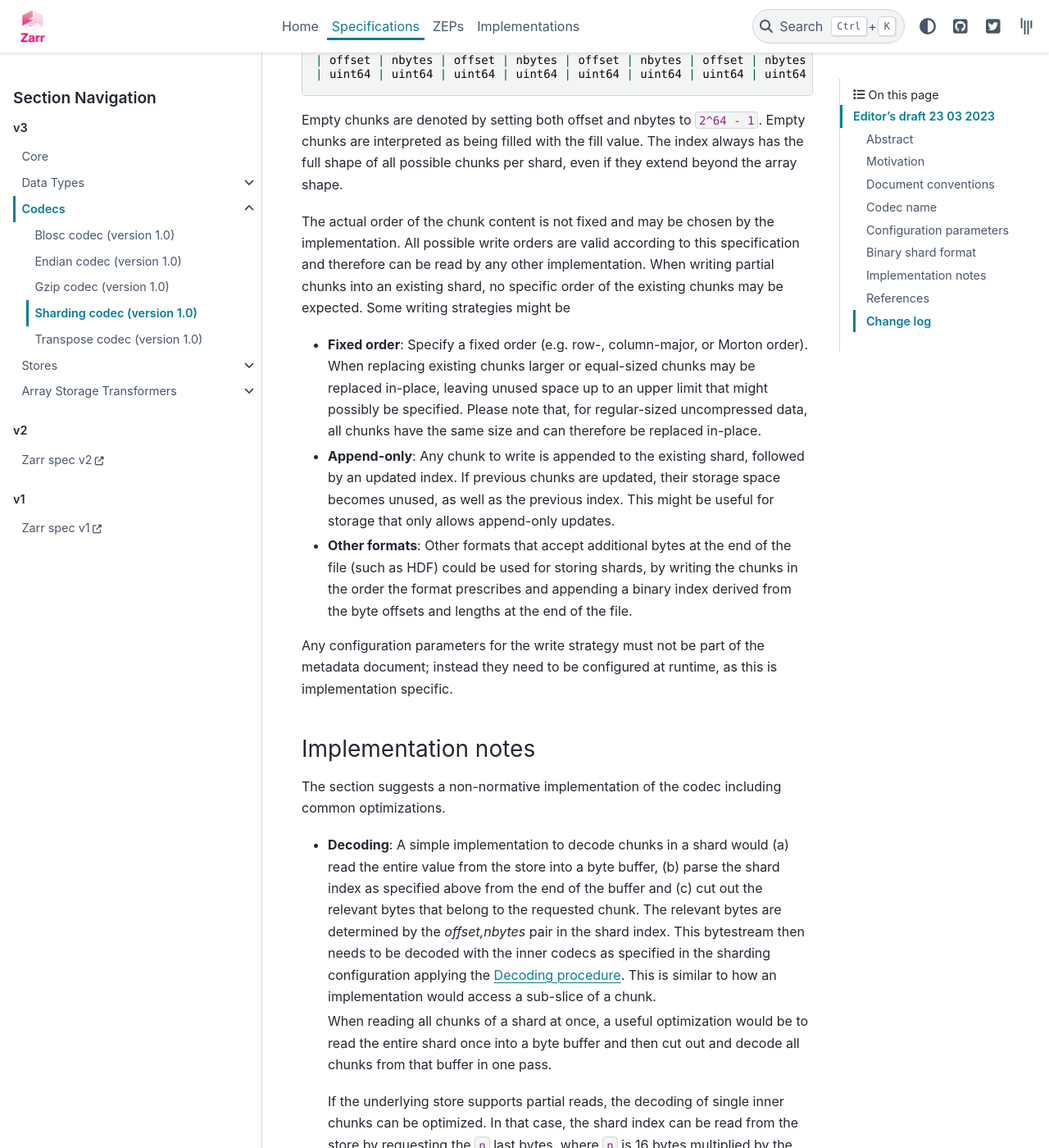
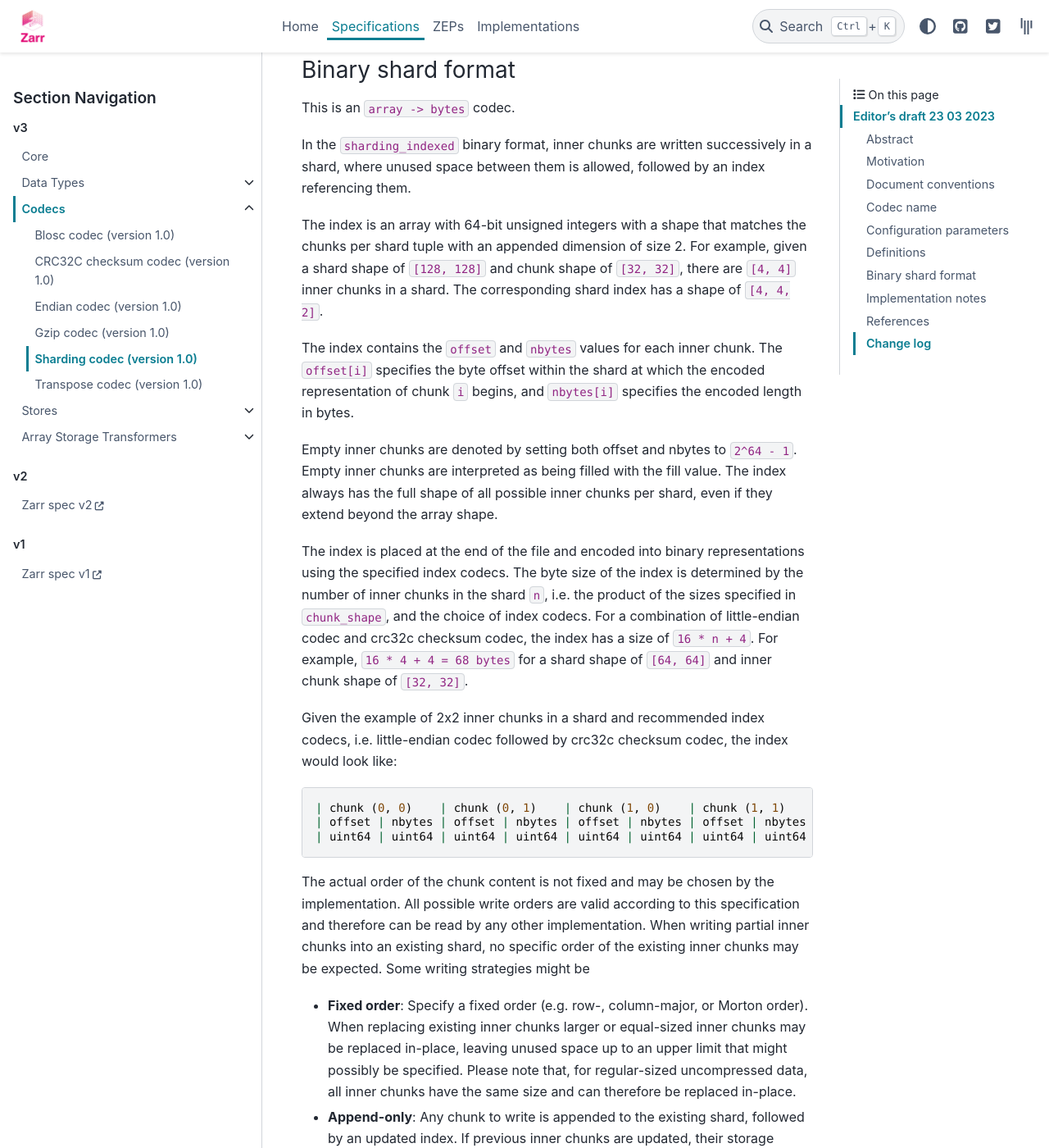
Before and after one commit to zarr-developers/zarr-specs, a Sphinx documentation site: the page built from docs/v3/codecs/sharding-indexed/v1.0.rst, in a window 1280 px wide and 1400 px high, scrolled down 4017 px. Shown: the whole window at 82% size. Built offline with Sphinx 7.4.7 and the PyData theme 0.15.4, drawn with Linux system fonts in a browser that asks for light colours; a script that is not in the unit is left out; some of the changed text lies outside the part shown.

Commit message:
adds index_codecs to the sharding spec

```diff
--- a/docs/v3/codecs/sharding-indexed/v1.0.rst
+++ b/docs/v3/codecs/sharding-indexed/v1.0.rst
@@ -92,11 +92,26 @@ Sharding can be configured per array in the :ref:`array-metadata` as follows::
             "chunk_shape": [32, 32],
             "codecs": [
               {
+                "name": "endian",
+                "configuration": {
+                  "endian": "little",
+                }
+              },
+              {
                 "name": "gzip",
                 "configuration": {
                   "level": 1
                 }
               }
+            ],
+            "index_codecs": [
+              {
+                "name": "endian",
+                "configuration": {
+                  "endian": "little",
+                }
+              },
+              { "name": "crc32c"}
             ]
           }
         }
@@ -105,21 +120,44 @@ Sharding can be configured per array in the :ref:`array-metadata` as follows::
 
 ``chunk_shape``
 
-    An array of integers specifying the size of the inner chunks in a shard
-    along each dimension of the outer array.  The length of the ``chunk_shape``
-    array must match the number of dimensions of the outer chunk to which this
-    sharding codec is applied, and the chunk size along each dimension must
-    evenly divide the size of the outer chunk.  For example, an inner chunk
-    shape of ``[32, 2]`` with an outer chunk shape ``[64, 64]`` indicates that
-    64 chunks are combined in one shard, 2 along the first dimension, and for
+    An array of integers specifying the shape of the inner chunks in a shard
+    along each dimension of the outer array. The length of the ``chunk_shape``
+    array must match the number of dimensions of the shard shape to which this
+    sharding codec is applied, and the inner chunk shape along each dimension must
+    evenly divide the size of the shard shape. For example, an inner chunk
+    shape of ``[32, 2]`` with an shard shape ``[64, 64]`` indicates that
+    64 inner chunks are combined in one shard, 2 along the first dimension, and for
     each of those 32 along the second dimension.
 
 ``codecs``
 
     Specifies a list of codecs to be used for encoding and decoding inner chunks.
     The value must be an array of objects, as specified in the
-    :ref:`array-metadata`. An absent ``codecs`` member is equivalent to
-    specifying an empty list of codecs.
+    :ref:`array-metadata`. The ``codecs`` member is required and needs to contain
+    exactly one ``array -> bytes`` codec.
+
+``index_codecs``
+
+    Specifies a list of codecs to be used for encoding and decoding shard index.
+    The value must be an array of objects, as specified in the
+    :ref:`array-metadata`. The ``index_codecs`` member is required and needs to
+    contain exactly one ``array -> bytes`` codec. Codecs that produce
+    variable-sized encoded representation, such as compression codecs, MUST NOT
+    be used for index codecs. It is RECOMMENDED to use a little-endian codec
+    followed by a crc32c checksum as index codecs.
+
+Definitions
+===========
+
+* **Shard** is a chunk of the outer array that corresponds to one storage object.
+  As described in this document, shards MAY have multiple inner chunks.
+* **Inner chunk** is a chunk within the shard.
+* **Shard shape** is the chunk shape of the outer array.
+* **Inner chunk shape** is defined by the ``chunk_shape`` configuration of the codec.
+  The inner chunk shape needs to have the same dimensions as the shard shape and the
+  inner chunk shape along each dimension must evenly divide the size of the shard shape.
+* **Chunks per shard** is the element-wise division of the shard shape by the
+  inner chunk shape.
 
 
 Binary shard format
@@ -127,63 +165,59 @@ Binary shard format
 
 This is an ``array -> bytes`` codec.
 
-In the ``sharding_indexed`` binary format, chunks are written successively in a
+In the ``sharding_indexed`` binary format, inner chunks are written successively in a
 shard, where unused space between them is allowed, followed by an index
 referencing them.
 
-The index is placed at the end of the file and has a size of ``16 * n + 4``
-bytes, where ``n`` is the number of chunks in the shard, i.e. the product of the
-sizes specified in ``chunk_shape``.  For example, ``16 * 4 + 4 = 68 bytes`` for a
-shard shape of ``[64, 64]`` and inner chunk shape of ``[32, 32]``.
+The index is an array with 64-bit unsigned integers with a shape that matches the
+chunks per shard tuple with an appended dimension of size 2.
+For example, given a shard shape of ``[128, 128]`` and chunk shape of ``[32, 32]``,
+there are ``[4, 4]`` inner chunks in a shard. The corresponding shard index has a
+shape of ``[4, 4, 2]``.
 
-The index format is:
-
-- ``offset[0] : uint64le``
-- ``nbytes[0] : uint64le``
-- ``offset[1] : uint64le``
-- ``nbytes[1] : uint64le``
-- ...
-- ``offset[n-1] : uint64le``
-- ``nbytes[n-1] : uint64le``
-- ``checksum : uint32le``
-
-The final 4 bytes of the index is the CRC-32C checksum of the first ``16 * n``
-bytes of the index (everything except the final checksum).
-
-The chunks are listed in the index in row-major (C) order.
-
+The index contains the ``offset`` and ``nbytes`` values for each inner chunk.
 The ``offset[i]`` specifies the byte offset within the shard at which the
 encoded representation of chunk ``i`` begins, and ``nbytes[i]`` specifies the
 encoded length in bytes.
 
-Given the example of 2x2 inner chunks in a shard, the index would look like::
+Empty inner chunks are denoted by setting both offset and nbytes to ``2^64 - 1``.
+Empty inner chunks are interpreted as being filled with the fill value. The index
+always has the full shape of all possible inner chunks per shard, even if they extend
+beyond the array shape.
+
+The index is placed at the end of the file and encoded into binary representations
+using the specified index codecs. The byte size of the index is determined by the
+number of inner chunks in the shard ``n``, i.e. the product of the sizes specified in
+``chunk_shape``, and the choice of index codecs. For a combination of little-endian
+codec and crc32c checksum codec, the index has a size of ``16 * n + 4``. For example,
+``16 * 4 + 4 = 68 bytes`` for a shard shape of ``[64, 64]`` and inner chunk shape of
+``[32, 32]``.
+
+Given the example of 2x2 inner chunks in a shard and recommended index codecs, i.e.
+little-endian codec followed by crc32c checksum codec, the index would look like::
 
     | chunk (0, 0)    | chunk (0, 1)    | chunk (1, 0)    | chunk (1, 1)    |          |
     | offset | nbytes | offset | nbytes | offset | nbytes | offset | nbytes | checksum |
     | uint64 | uint64 | uint64 | uint64 | uint64 | uint64 | uint64 | uint64 | uint32   |
 
-Empty chunks are denoted by setting both offset and nbytes to ``2^64 - 1``.
-Empty chunks are interpreted as being filled with the fill value. The index
-always has the full shape of all possible chunks per shard, even if they extend
-beyond the array shape.
 
 The actual order of the chunk content is not fixed and may be chosen by the
 implementation. All possible write orders are valid according to this
 specification and therefore can be read by any other implementation. When
-writing partial chunks into an existing shard, no specific order of the existing
-chunks may be expected. Some writing strategies might be
+writing partial inner chunks into an existing shard, no specific order of the existing
+inner chunks may be expected. Some writing strategies might be
 
 * **Fixed order**: Specify a fixed order (e.g. row-, column-major, or Morton
-  order). When replacing existing chunks larger or equal-sized chunks may be
+  order). When replacing existing inner chunks larger or equal-sized inner chunks may be
   replaced in-place, leaving unused space up to an upper limit that might
   possibly be specified. Please note that, for regular-sized uncompressed data,
-  all chunks have the same size and can therefore be replaced in-place.
+  all inner chunks have the same size and can therefore be replaced in-place.
 * **Append-only**: Any chunk to write is appended to the existing shard,
-  followed by an updated index. If previous chunks are updated, their storage
+  followed by an updated index. If previous inner chunks are updated, their storage
   space becomes unused, as well as the previous index. This might be useful for
   storage that only allows append-only updates.
 * **Other formats**: Other formats that accept additional bytes at the end of
-  the file (such as HDF) could be used for storing shards, by writing the chunks
+  the file (such as HDF) could be used for storing shards, by writing the inner chunks
   in the order the format prescribes and appending a binary index derived from
   the byte offsets and lengths at the end of the file.
 
@@ -198,7 +232,7 @@ Implementation notes
 The section suggests a non-normative implementation of the codec including
 common optimizations.
 
-* **Decoding**: A simple implementation to decode chunks in a shard would (a)
+* **Decoding**: A simple implementation to decode inner chunks in a shard would (a)
   read the entire value from the store into a byte buffer, (b) parse the shard
   index as specified above from the end of the buffer and (c) cut out the
   relevant bytes that belong to the requested chunk. The relevant bytes are
@@ -207,27 +241,32 @@ common optimizations.
   configuration applying the :ref:`decoding_procedure`. This is similar to how
   an implementation would access a sub-slice of a chunk.
 
-  When reading all chunks of a shard at once, a useful optimization would be to
+  The size of the index can be determined by applying ``c.compute_encoded_size``
+  for each index codec recursively. The initial size is the byte size of the index
+  array, i.e. ``16 * chunks per shard``.
+
+  When reading all inner chunks of a shard at once, a useful optimization would be to
   read the entire shard once into a byte buffer and then cut out and decode all
-  chunks from that buffer in one pass.
+  inner chunks from that buffer in one pass.
 
   If the underlying store supports partial reads, the decoding of single inner
   chunks can be optimized. In that case, the shard index can be read from the
-  store by requesting the ``n`` last bytes, where ``n`` is 16 bytes multiplied
-  by the number of chunks in a shard. After parsing the shard index, single
-  chunks can be requested from the store by specifying the byte range. The
-  bytestream, then, needs to be decoded as above.
+  store by requesting the ``n`` last bytes, where ``n`` is the size of the index
+  as determined by the number of inner chunks in the shard and choice of index
+  codecs. After parsing the shard index, single inner chunks can be requested from
+  the store by specifying the byte range. The bytestream, then, needs to be
+  decoded as above.
 
 * **Encoding**: A simple implementation to encode a chunk in a shard would (a)
   encode the new chunk per :ref:`encoding_procedure` in a byte buffer using the
   shard's inner codecs, (b) read an existing shard from the store, (c) create a
-  new bytestream with all encoded chunks of that shard including the overwritten
+  new bytestream with all encoded inner chunks of that shard including the overwritten
   chunk, (d) generate a new shard index that is appended to the chunk bytestream
   and (e) writes the shard to the store. If there was no existing shard, an
-  empty shard is assumed. When writing entire chunks, reading the existing shard
+  empty shard is assumed. When writing entire inner chunks, reading the existing shard
   first may be skipped.
 
-  When working with chunks that have a fixed byte size (e.g., uncompressed) and
+  When working with inner chunks that have a fixed byte size (e.g., uncompressed) and
   a store that supports partial writes, a optimization would be to replace the
   new chunk by writing to the store at the specified byte range.
 
--- a/docs/v3/core/v3.0.rst
+++ b/docs/v3/core/v3.0.rst
@@ -1186,6 +1186,11 @@ of an additional operation:
   encoded representation is a byte string, then ``decoded_regions``
   specifies a list of byte ranges.
 
+- ``c.compute_encoded_size(input_size)``, a procedure that determines the byte
+  size of the encoded representation given a byte size of the decoded representation.
+  This procedure cannot be implemented for codecs that produce variable-sized
+  encoded representations, such as compression algorithms.
+
 .. note::
 
    If ``partial_decode`` is not supported by a particular codec, it can
```
Also changed, not shown: docs/v3/codecs/crc32c/v1.0.rst (added, +95 -0 lines).
